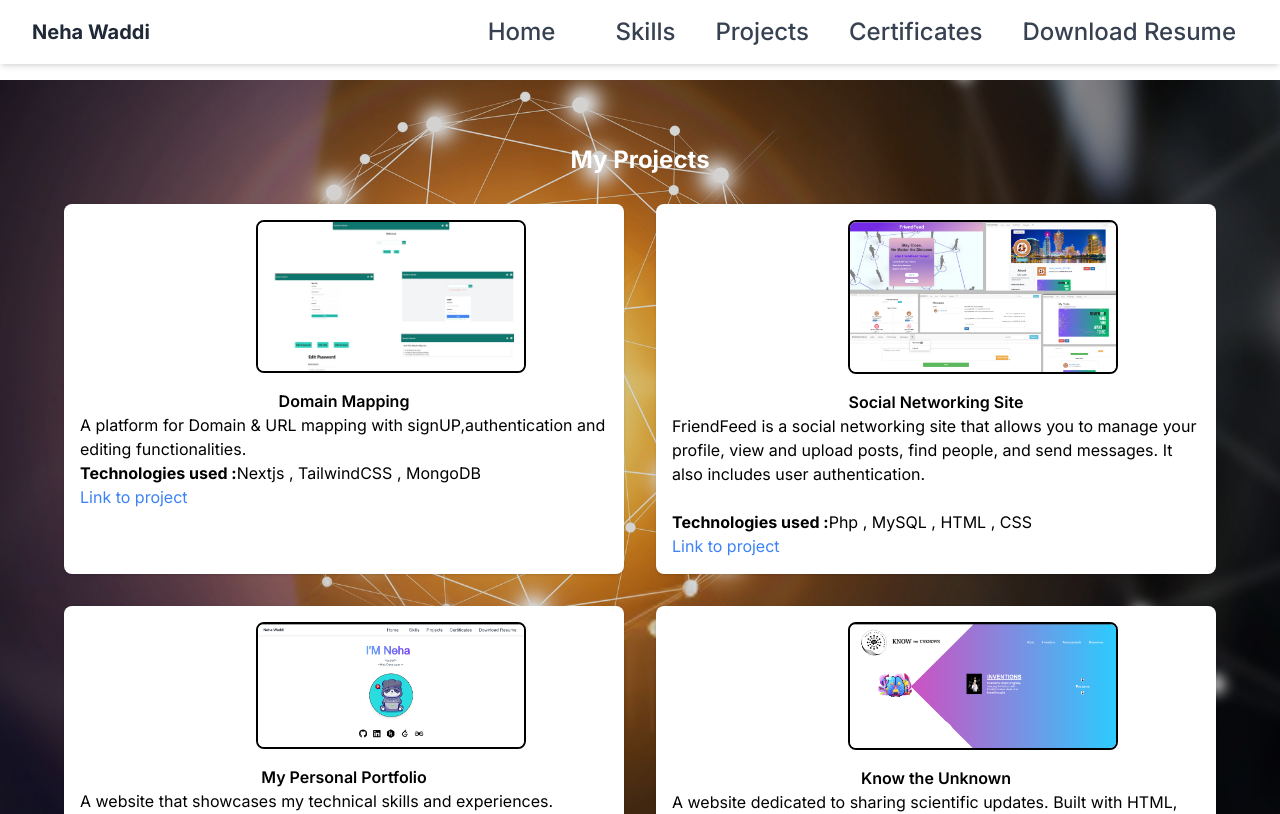
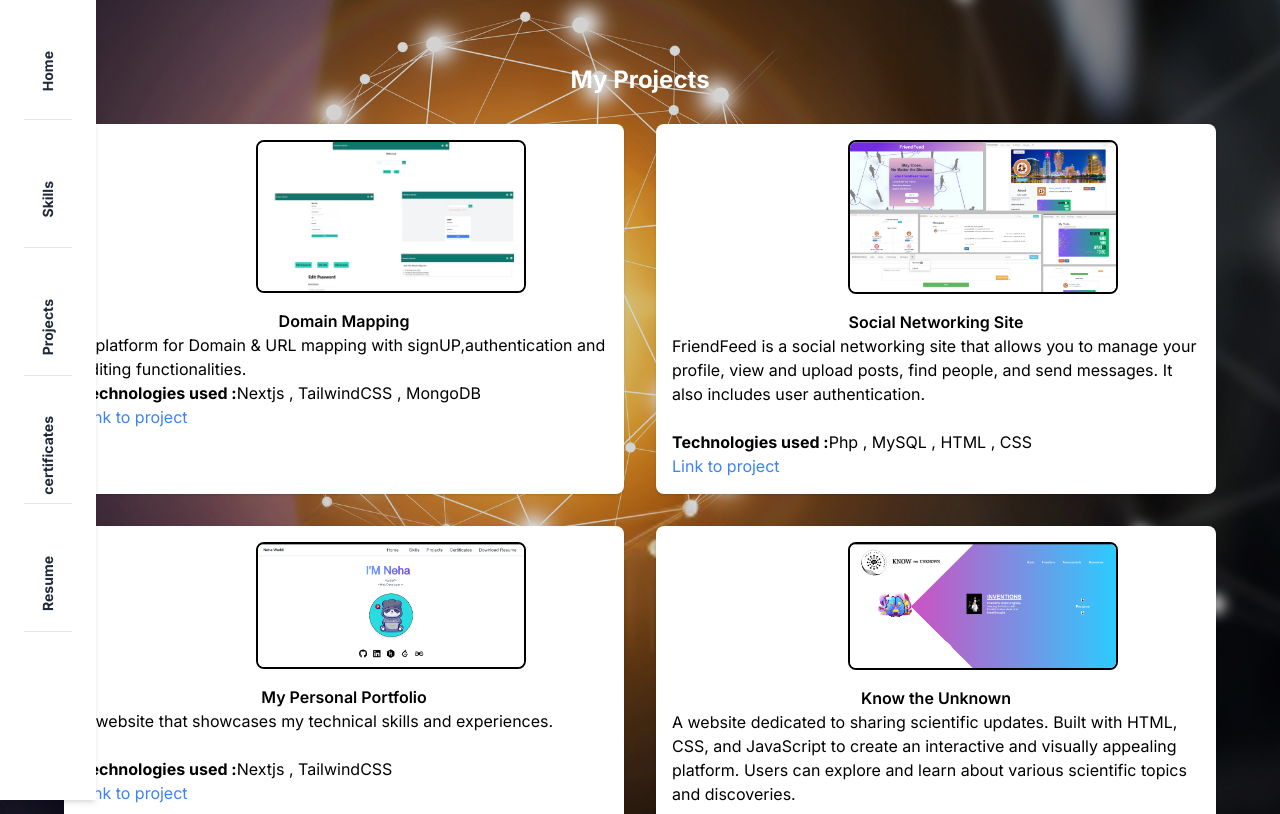
Before and after one commit to Neha-Waddi/Neha-portfolio, a Next.js app: page /Projects in a window 1280 px wide. Shown: the top 814 px of the page. Built offline with nearby package versions, Linux system fonts and the light colour scheme.

Commit message:
modified navbar

```diff
--- a/src/app/components/HeroSection.jsx
+++ b/src/app/components/HeroSection.jsx
@@ -20,7 +20,7 @@ const HeroSection = () => {
 
       <h1 className="text-4xl lg:text-6xl font-bold mb-4 z-10">
         <TypeAnimation
-          className="inline-block bg-clip-text text-transparent bg-cyan-400" // Changed gradient for better visibility
+          className="inline-block bg-clip-text text-transparent bg-black" // Changed gradient for better visibility
           sequence={["Hello", 1000, "I'M Neha Waddi", 1000]}
           wrapper="span"
           speed={30}
--- a/src/app/components/Navbar.jsx
+++ b/src/app/components/Navbar.jsx
@@ -1,11 +1,90 @@
-import React from 'react'
-import Nav from './Navlink'
+"use client";
+
+import Link from "next/link";
+import { useState } from "react";
+import { FaTimes } from 'react-icons/fa';
+import { FaBars } from 'react-icons/fa6';
+
+const VerticalText = ({ text }) => {
+  return (
+    <div className="flex flex-col items-center justify-center h-full">
+      {text.split('').reverse().map((letter, index) => (
+        <span key={index} className="text-center leading-none py-0.5">
+          {letter}
+        </span>
+      ))}
+    </div>
+  );
+};
+
+const Navlinks = () => {
+    return (
+        <div className="flex flex-col space-y-8 p-6 h-full">
+           <div className="p-6 border-b border-gray-200 h-24 flex items-center justify-center hover:bg-gray-50 transition-colors duration-200">
+                    <Link href="/" className="text-sm font-bold text-gray-800 [writing-mode:vertical-rl] rotate-180 relative group transform hover:scale-110 transition-transform duration-100 hover:text-black hover:text-xl">
+                        Home
+                    </Link>
+                </div>
+                <div className="p-6 border-b border-gray-200 h-24 flex items-center justify-center">
+                    <Link href="/skills" className="text-sm font-bold text-gray-800 [writing-mode:vertical-rl] rotate-180 relative group transform hover:scale-110 transition-transform duration-100 hover:text-black hover:text-xl">
+                        Skills
+                    </Link>
+                </div>
+                <div className="p-6 border-b border-gray-200 h-24 flex items-center justify-center">
+                    <Link href="/Projects" className="text-sm font-bold text-gray-800 [writing-mode:vertical-rl] rotate-180 relative group transform hover:scale-110 transition-transform duration-100 hover:text-black hover:text-xl">
+                        Projects
+                    </Link>
+                </div>
+                <div className="p-6 border-b border-gray-200 h-24 flex items-center justify-center">
+                    <Link href="/Certificates" className="text-sm font-bold text-gray-800 [writing-mode:vertical-rl] rotate-180 relative group transform hover:scale-110 transition-transform duration-100 hover:text-black hover:text-xl">
+                        certificates
+                    </Link>
+                </div>
+                <div className="p-6 border-b border-gray-200 h-24 flex items-center justify-center">
+                    <Link href="/" className="text-sm font-bold text-gray-800 [writing-mode:vertical-rl] rotate-180 relative group transform hover:scale-110 transition-transform duration-100 hover:text-black hover:text-xl">
+                        Resume
+                    </Link>
+                </div>
+        </div>
+    );
+};
+
 const Navbar = () => {
-  return (
-    <nav className="  mt-20  h-full  bg-white shadow-md  text-2xl">
-      <Nav />
-    </nav>
-  )
-}
+    const [isOpen, setIsOpen] = useState(false);
 
-export default Navbar
+    const toggleNavbar = () => {
+        setIsOpen(!isOpen);
+    };
+
+    return (
+        <>
+            {/* Mobile Navbar (hidden on desktop) */}
+            <nav className="md:hidden fixed top-0 left-0 right-0 z
+
+            -50 flex items-center justify-between h-16 bg-white shadow-md px-4">
+                <div className="flex items-center">
+                    <Link href="/" className="text-xl font-bold text-gray-800 ">Neha Waddi
+                    </Link>
+                </div>
+                <div className="md:hidden flex items-center">
+                    <button onClick={toggleNavbar}>
+                        {isOpen ? <FaTimes className="h-6 w-6 text-gray-800"/> : <FaBars className="h-6 w-6 text-gray-800"/>}
+                    </button>
+                </div>
+            </nav>
+            {isOpen && (
+                <div className="md:hidden fixed top-16 left-0 right-0 bg-white shadow-md z-40">
+                    <Navlinks />
+                </div>
+            )}
+
+            {/* Desktop Vertical Navbar (hidden on mobile) */}
+            <nav className="hidden md:flex fixed left-0 top-0 h-full w-24 bg-white shadow-md z-50 flex-col">
+
+                <Navlinks />
+            </nav>
+        </>
+    );
+};
+
+export default Navbar;
--- a/src/app/page.js
+++ b/src/app/page.js
@@ -1,4 +1,5 @@
 "use client";
+
 import { useEffect, useState } from "react";
 import HeroSection from "./components/HeroSection";
 import Navbar from "./components/Navbar";
@@ -16,10 +17,12 @@ export default function Home() {
     if (!isClient) return null;
 
     return (
-    <main className="flex min-h-screen flex-col bg-[#ffffff]">
+        <main className="flex min-h-screen bg-[#ffffff]">
             <Navbar />
+            <div className="flex-1 ml-64 md:ml-0"> {/* Adjust margin to account for navbar width */}
                 <div className="container mx-auto px-12 py-6">
                     <HeroSection />
+                </div>
             </div>
         </main>
     );
```
Lines whose indentation alone changed are shown as unchanged.
